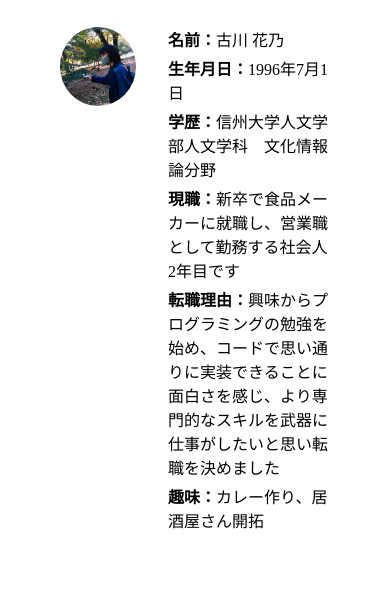
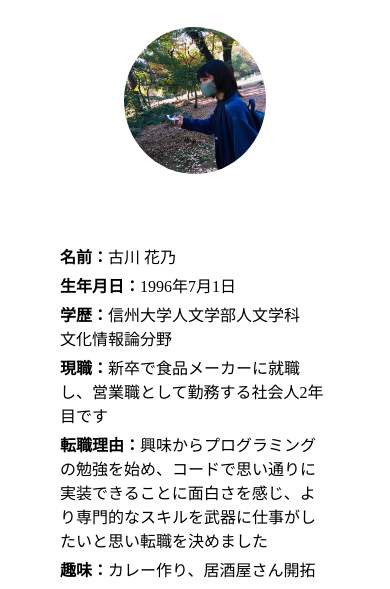
Before and after one commit to hanano-furukawa-0701/portfolio, a plain HTML site: page index.html in a window 390 px wide. Shown: the part 833-1422 px from the top of the page. Drawn offline with Linux system fonts and the light colour scheme.

Commit message:
Update style.css

```diff
--- a/style.css
+++ b/style.css
@@ -2,6 +2,7 @@
   box-sizing: border-box;
   margin: 0;
   padding: 0;
+  font-family: "YuGothic-M";
 }
 
 ul {
@@ -167,6 +168,24 @@ li a {
   padding-bottom: 5px;
 }
 
+@media screen and (max-width: 767px){
+  .pro-deatils {
+    display: block;
+  }
+  .left-box {
+    width: 75%;
+    margin: 0 auto;
+  }
+  .pro-picture {
+    display: block;
+    margin: 0 auto;
+  }
+  .right-box {
+    width: 100%;
+    margin: 70px auto;
+  }
+}
+
 .middle-one {
   background-color: lightgray;
   padding: 80px 40px 140px;
```
